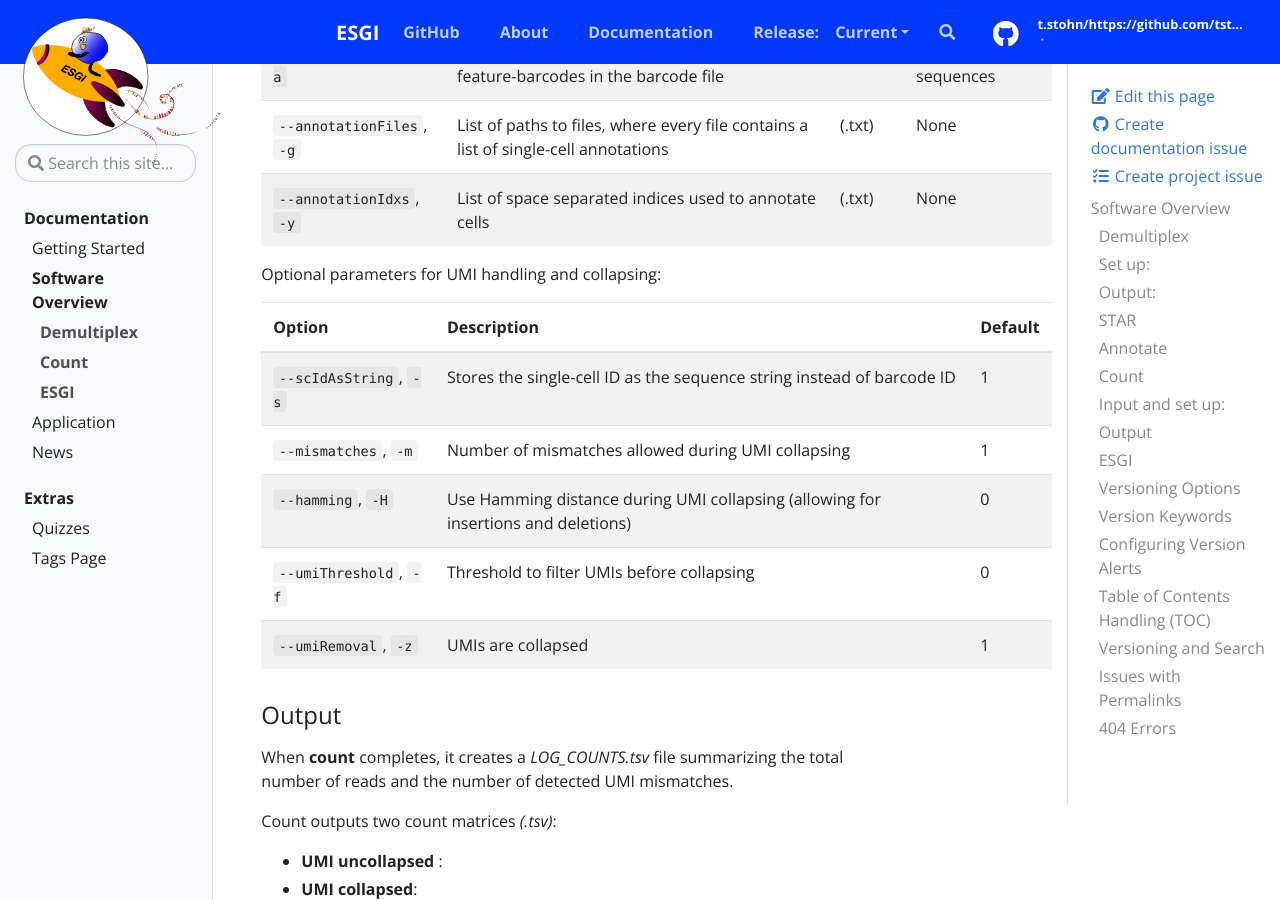
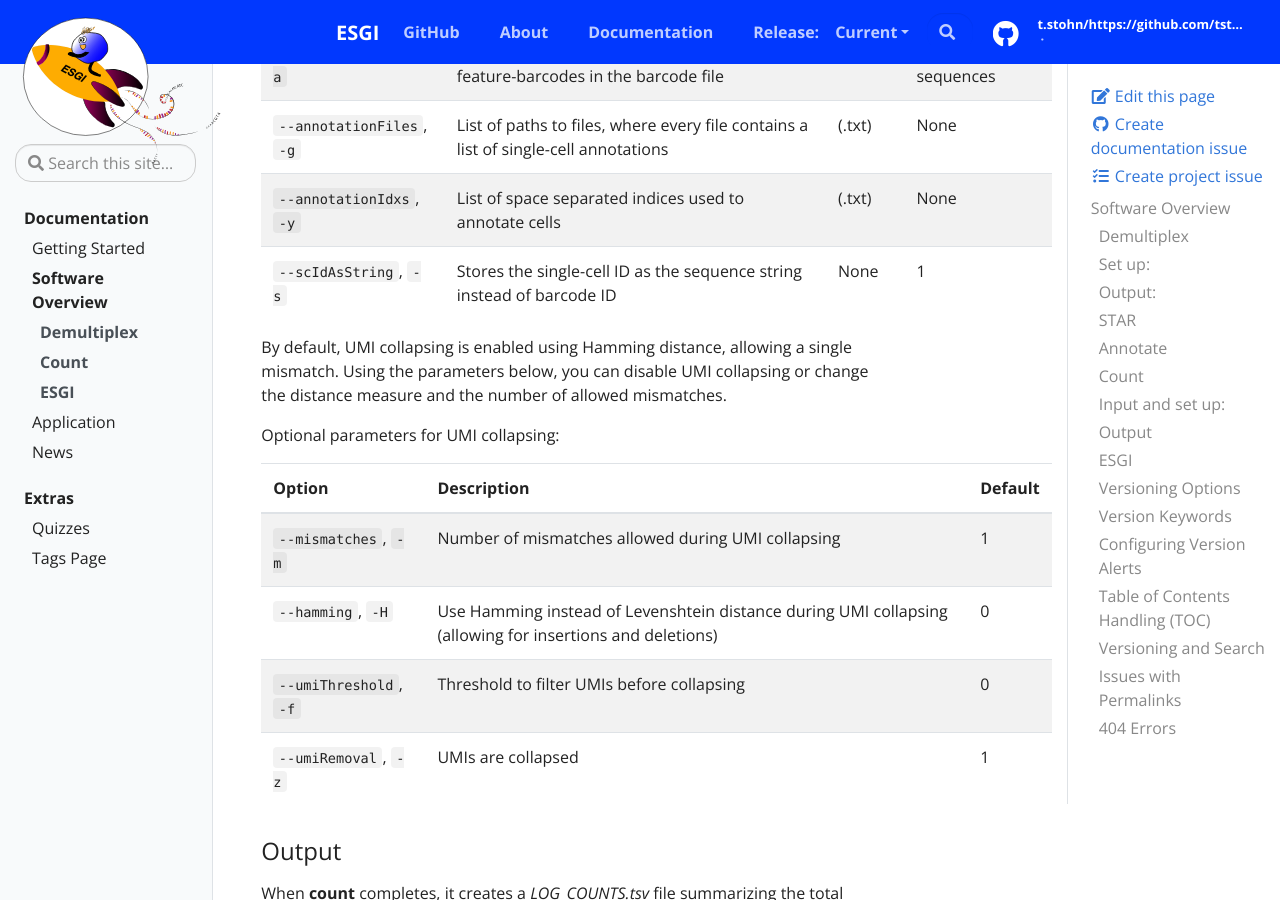
Before and after one commit to tstohn/ESGI.documentation, a Jekyll site: the page built from _docs/software-overview.md, in a window 1280 px wide and 900 px high, scrolled down 4261 px. Built offline with Jekyll 4.4.1, drawn with Linux system fonts in a browser that asks for light colours.

Commit message:
count optional parameters

```diff
--- a/_docs/software-overview.md
+++ b/_docs/software-overview.md
@@ -97,14 +97,16 @@ Optional parameters for annotation:
 | `--featureNames`, `-a` | List of all feature names, in same order as the feature-barcodes in the barcode file | (.txt) | Nucleotide sequences
 |  `--annotationFiles`, `-g` | List of paths to files, where every file contains a list of single-cell annotations | (.txt) | None
 |  `--annotationIdxs`, `-y` | List of space separated indices used to annotate cells  | (.txt) | None
+|  `--scIdAsString`, `-s` | Stores the single-cell ID as the sequence string instead of barcode ID | None | 1
 
-Optional parameters for UMI handling and collapsing:
+By default, UMI collapsing is enabled using Hamming distance, allowing a single mismatch. Using the parameters below, you can disable UMI collapsing or change the distance measure and the number of allowed mismatches.
+
+Optional parameters for UMI collapsing:
 
 | Option | Description | Default |
 | ---------- | ------------- | -------------- |
-|  `--scIdAsString`, `-s` | Stores the single-cell ID as the sequence string instead of barcode ID | 1
 |  `--mismatches`, `-m` | Number of mismatches allowed during UMI collapsing | 1
-|  `--hamming`, `-H` | Use Hamming distance during UMI collapsing (allowing for insertions and deletions) | 0
+|  `--hamming`, `-H` | Use Hamming instead of Levenshtein distance during UMI collapsing (allowing for insertions and deletions) | 0
 |  `--umiThreshold`, `-f` | Threshold to filter UMIs before collapsing | 0
 |  `--umiRemoval`, `-z` | UMIs are collapsed | 1
 
```
